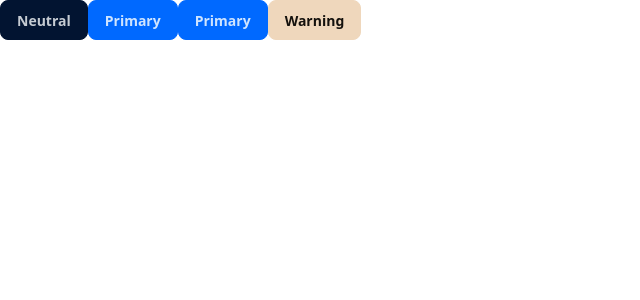
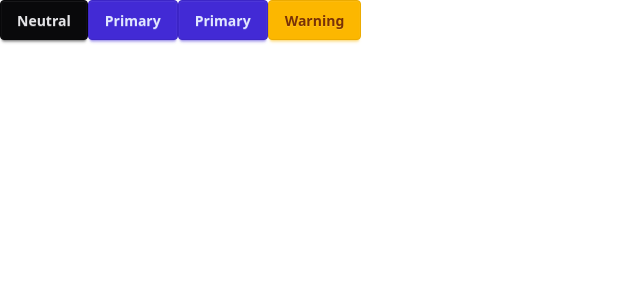
Before and after one commit to Saifullah-Afridi/internal-mangement-system, a Next.js app: page / in a window 1280 px wide. Shown: the top 300 px of the page, without its empty margins (0-640 px from the left). Built offline with nearby package versions, Linux system fonts and the light colour scheme.

Commit message:
removed the global.css warning message by creating a file called global.d.ts in root and added a line declare module astric.css

```diff
--- a/app/globals.css
+++ b/app/globals.css
@@ -1,4 +1,2 @@
 @import "tailwindcss";
-@plugin "daisyui" {
-  themes: winter;
-}
+@plugin "daisyui";
--- a/app/layout.tsx
+++ b/app/layout.tsx
@@ -24,7 +24,11 @@ export default function RootLayout({
 }>) {
   return (
     <html lang="en" data-theme="winter">
-      <body>{children}</body>
+      <body
+        className={`${geistSans.variable} ${geistMono.variable} antialiased`}
+      >
+        {children}
+      </body>
     </html>
   );
 }
--- /dev/null
+++ b/global.d.ts
@@ -0,0 +1 @@
+declare module "*.css";
--- a/postcss.config.mjs
+++ b/postcss.config.mjs
@@ -3,5 +3,8 @@ const config = {
   plugins: {
     "@tailwindcss/postcss": {},
   },
+  daisyui: {
+    themes: ["winter"],
+  },
 };
 export default config;
```
